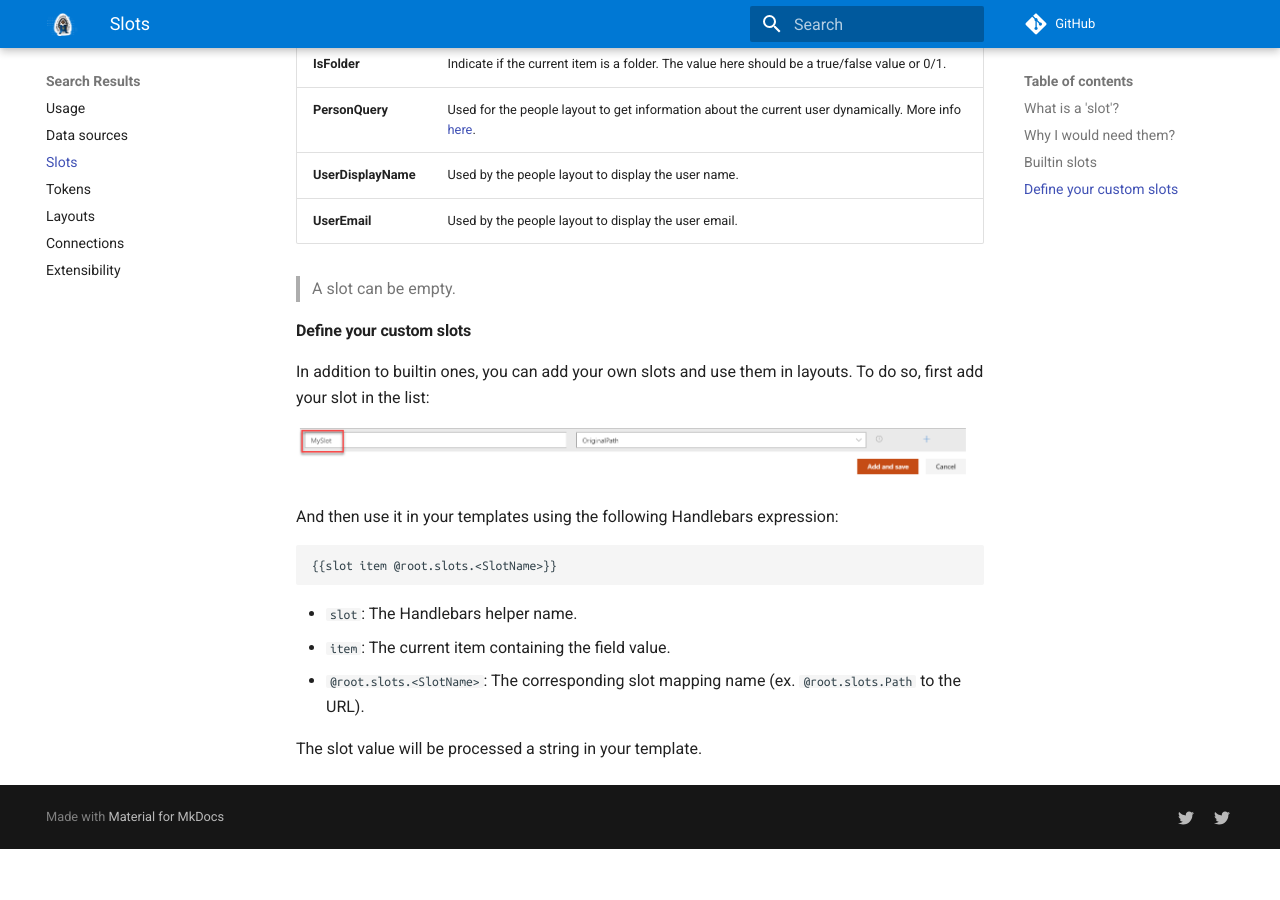
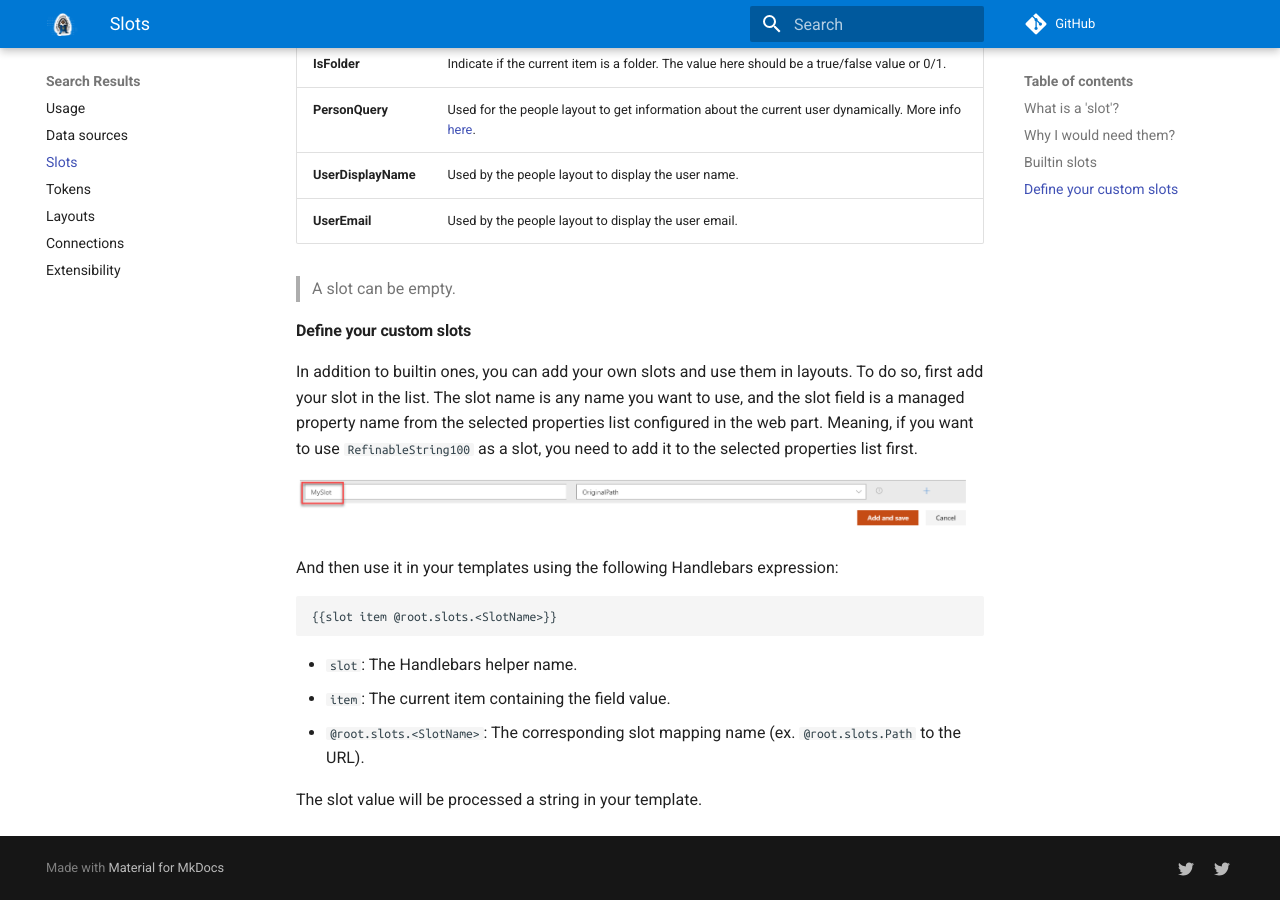
Before and after one commit to dominic5perezd/pnp-modern-search, an MkDocs documentation site: the page built from docs/usage/search-results/slots.md, in a window 1280 px wide and 900 px high, scrolled down 2100 px. Built offline with MkDocs 1.6.1 and Material for MkDocs 9.7.7, drawn with Linux system fonts in a browser that asks for light colours; comment, search, counter and statistics services are not loaded; before the commit the page ends 2949 px from its top, so only the background shows below that.

Commit message:
#806 Improve slot documentation

```diff
--- a/docs/usage/search-results/slots.md
+++ b/docs/usage/search-results/slots.md
@@ -45,7 +45,7 @@ Here are all the builtin slots the solution provides.
 
 #### Define your custom slots
 
-In addition to builtin ones, you can add your own slots and use them in layouts. To do so, first add your slot in the list:
+In addition to builtin ones, you can add your own slots and use them in layouts. To do so, first add your slot in the list. The slot name is any name you want to use, and the slot field is a managed property name from the selected properties list configured in the web part. Meaning, if you want to use `RefinableString100` as a slot, you need to add it to the selected properties list first.
 
 !["Create custom slot"](../../assets/webparts/search-results/page1/custom_slot.png)
 
```
